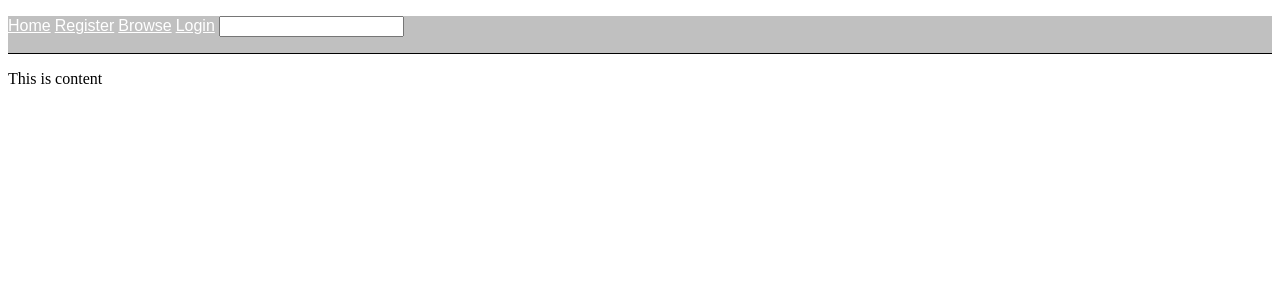
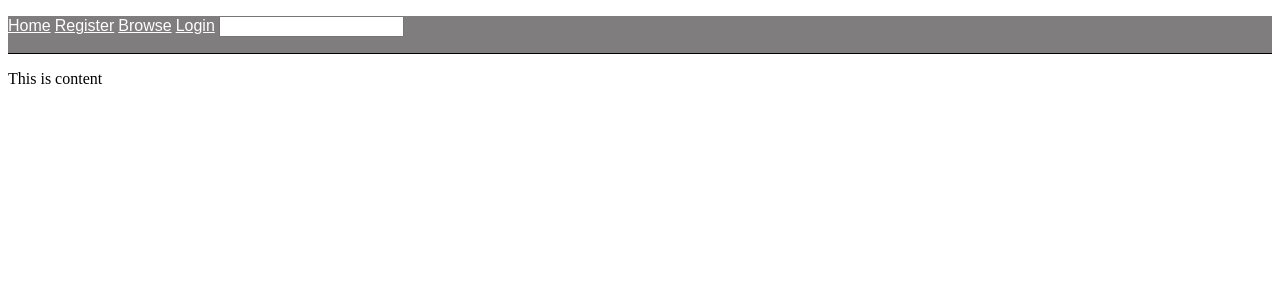
Before and after one commit to Jens-Walstedt/ImageSharingProject, a Django app: page /index/ in a window 1280 px wide. Shown: the top 300 px of the page. Run offline with Django 3.2, Linux system fonts and the light colour scheme.

Commit message:
switched to a darker grey

```diff
--- a/static/styles.css
+++ b/static/styles.css
@@ -1,6 +1,6 @@
 .nav {
     border-bottom: 1px solid black;
-    background-color: silver;
+    background-color: rgba(77, 74, 74, 0.719);
 }
 
 .nav ol {
```
